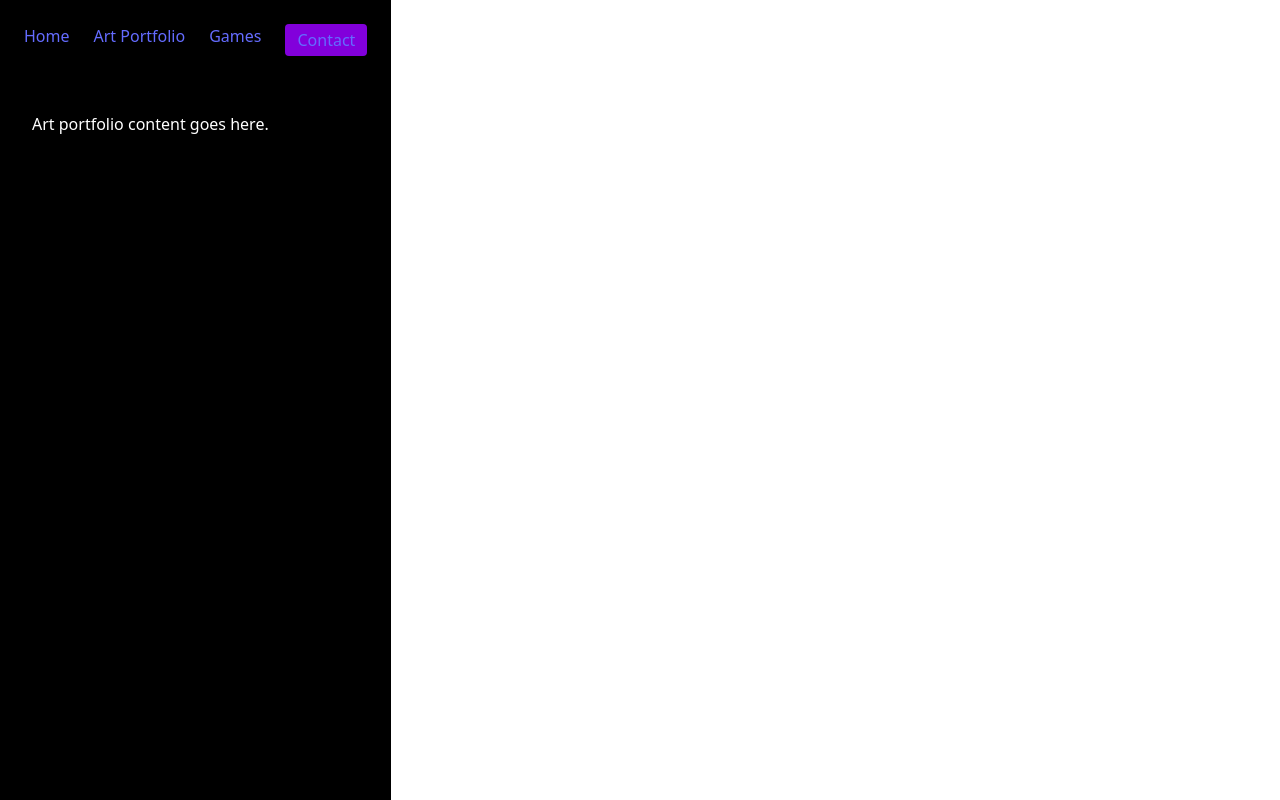
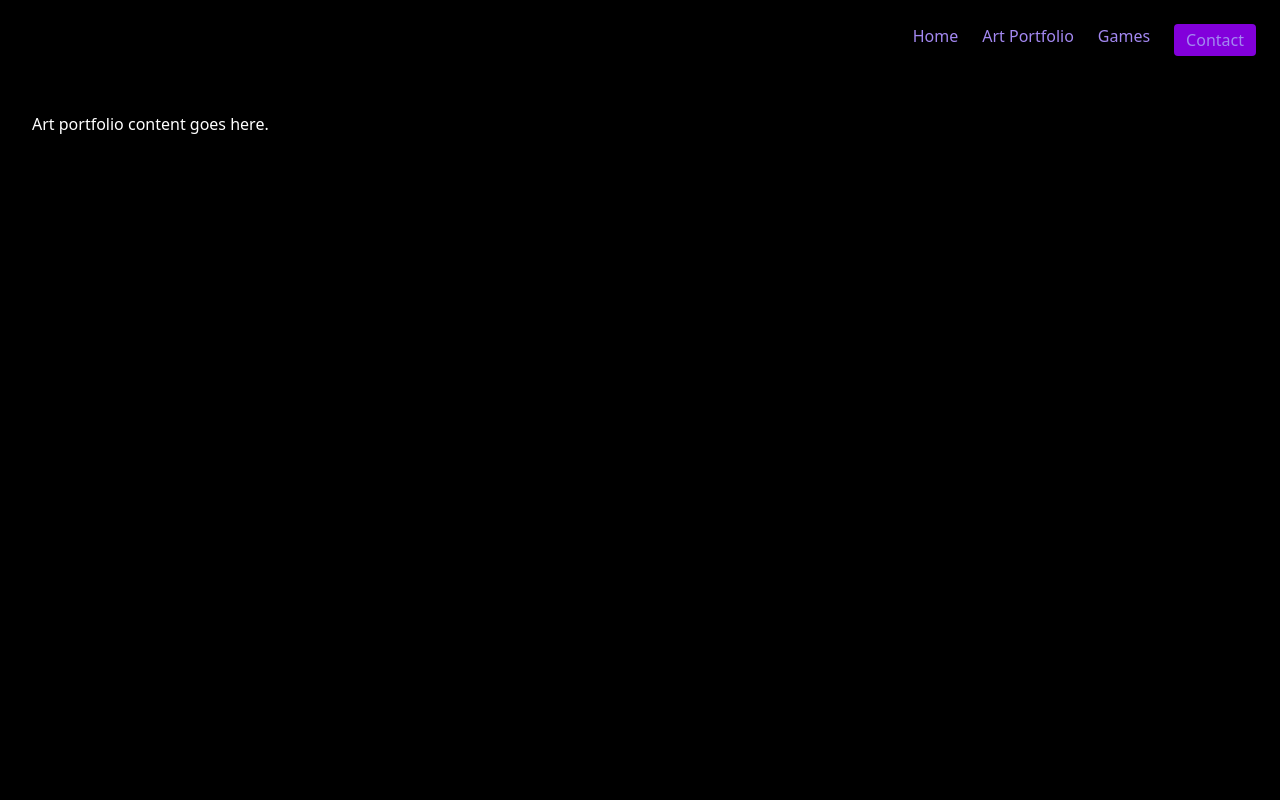
Before and after one commit to pyrobeck/beckportfolio, a React (Vite) app: page /art in a window 1280 px wide. Built offline with nearby package versions, Linux system fonts and the light colour scheme.

Commit message:
fixing errors

```diff
--- a/src/index.css
+++ b/src/index.css
@@ -5,38 +5,42 @@
   line-height: 1.5;
   font-weight: 400;
 
-  color-scheme: light dark;
+  color-scheme: dark;
   color: rgba(255, 255, 255, 0.87);
-  background-color: #242424;
-
+  background-color: #000;
   font-synthesis: none;
   text-rendering: optimizeLegibility;
   -webkit-font-smoothing: antialiased;
   -moz-osx-font-smoothing: grayscale;
 }
 
+/* Links */
 a {
   font-weight: 500;
-  color: #646cff;
-  text-decoration: inherit;
+  color: #a388f1; /* purple accent */
+  text-decoration: none;
 }
 a:hover {
-  color: #535bf2;
+  color: #c7afff;
 }
 
+/* Body */
 body {
   margin: 0;
-  display: flex;
-  place-items: center;
   min-width: 320px;
   min-height: 100vh;
+  background-color: #0a0814;
+  color: #ffffff;
 }
 
+/* Headings */
 h1 {
   font-size: 3.2em;
   line-height: 1.1;
+  font-family: "Playfair Display", serif;
 }
 
+/* Buttons */
 button {
   border-radius: 8px;
   border: 1px solid transparent;
@@ -45,26 +49,15 @@ button {
   font-weight: 500;
   font-family: inherit;
   background-color: #1a1a1a;
+  color: #fff;
   cursor: pointer;
-  transition: border-color 0.25s;
+  transition: all 0.25s;
 }
 button:hover {
-  border-color: #646cff;
+  border-color: #a388f1;
+  background-color: #2a173f;
 }
 button:focus,
 button:focus-visible {
   outline: 4px auto -webkit-focus-ring-color;
 }
-
-@media (prefers-color-scheme: light) {
-  :root {
-    color: #213547;
-    background-color: #ffffff;
-  }
-  a:hover {
-    color: #747bff;
-  }
-  button {
-    background-color: #f9f9f9;
-  }
-}
```
